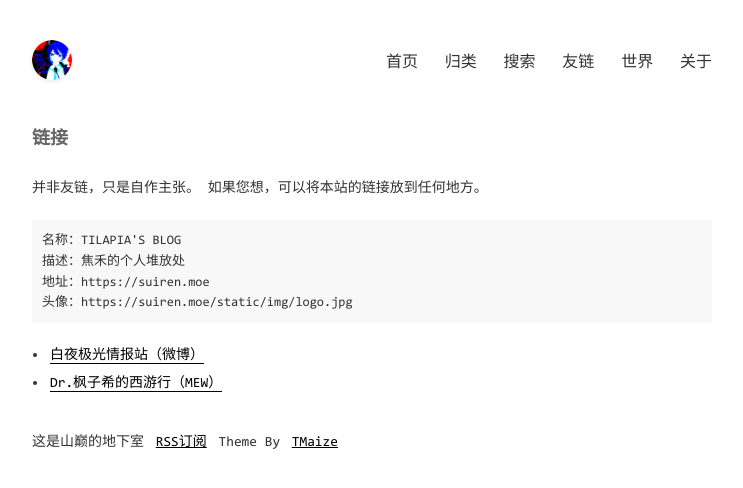
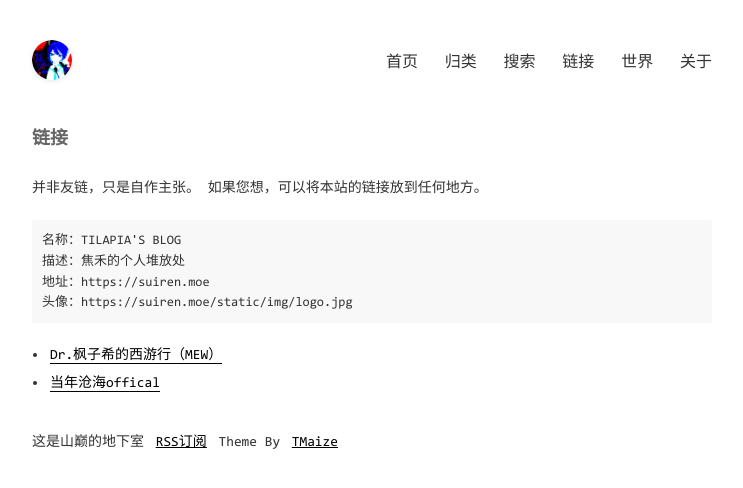
Before and after one commit to tilapia87/tilapia87.github.io, a Jekyll site: the page built from pages/links.md, in a window 1280 px wide. Shown: the top 488 px of the page, without its empty margins (268-1011 px from the left). Built offline with Jekyll 4.4.1, drawn with Linux system fonts in a browser that asks for light colours; comment, search, counter and statistics services are not loaded.

Commit message:
Update _config.yml

```diff
--- a/_config.yml
+++ b/_config.yml
@@ -31,7 +31,7 @@ menu:
     url: /pages/categories.html
   - title: 搜索
     url: /pages/search.html
-  - title: 友链
+  - title: 链接
     url: /pages/links.html
 #  - title: 留言
 #    url: /pages/chat.html
@@ -60,7 +60,7 @@ extMath: false
 # 友情链接
 links:
 
-  - title: 白夜极光情报站（微博）
-    url: https://weibo.com/u/7610526816
   - title: Dr.枫子希的西游行（MEW）
     url: https://mew.fun/Y_ya/thoughts/76503623400148992
+  - title: 当年沧海offical
+    url: https://space.bilibili.com/11110699
```
